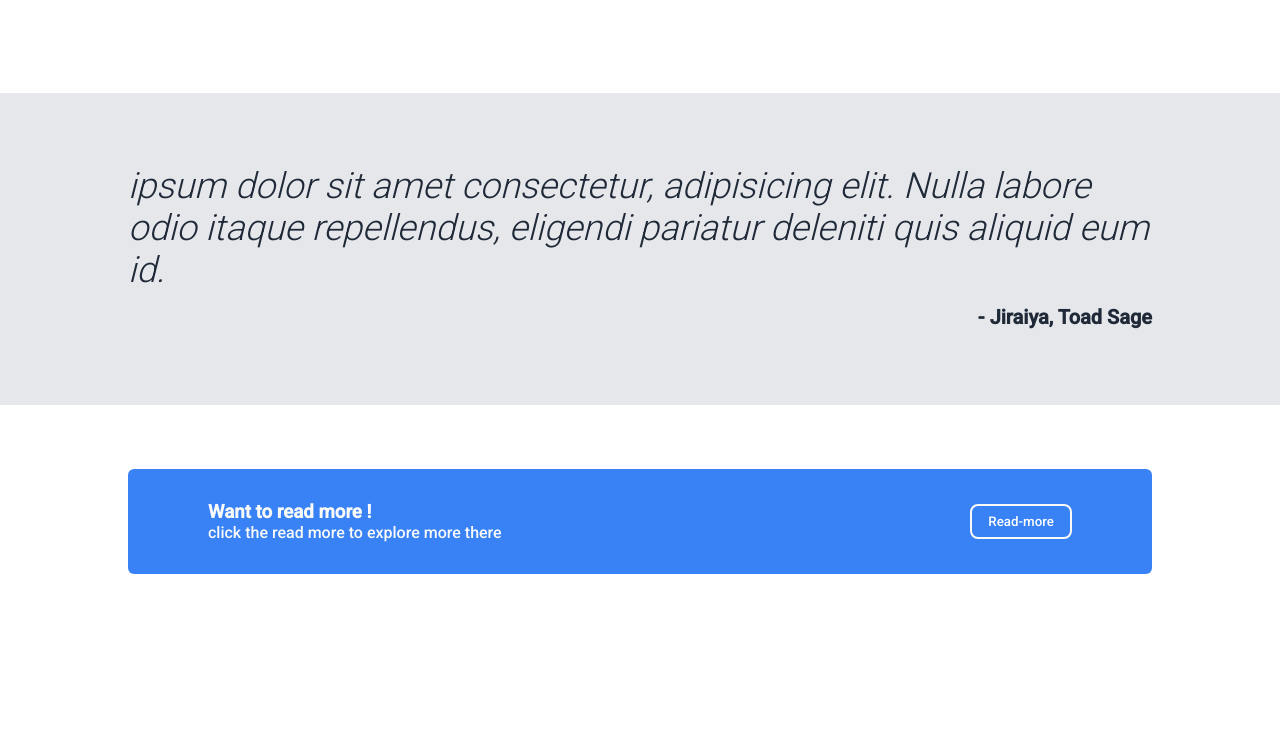
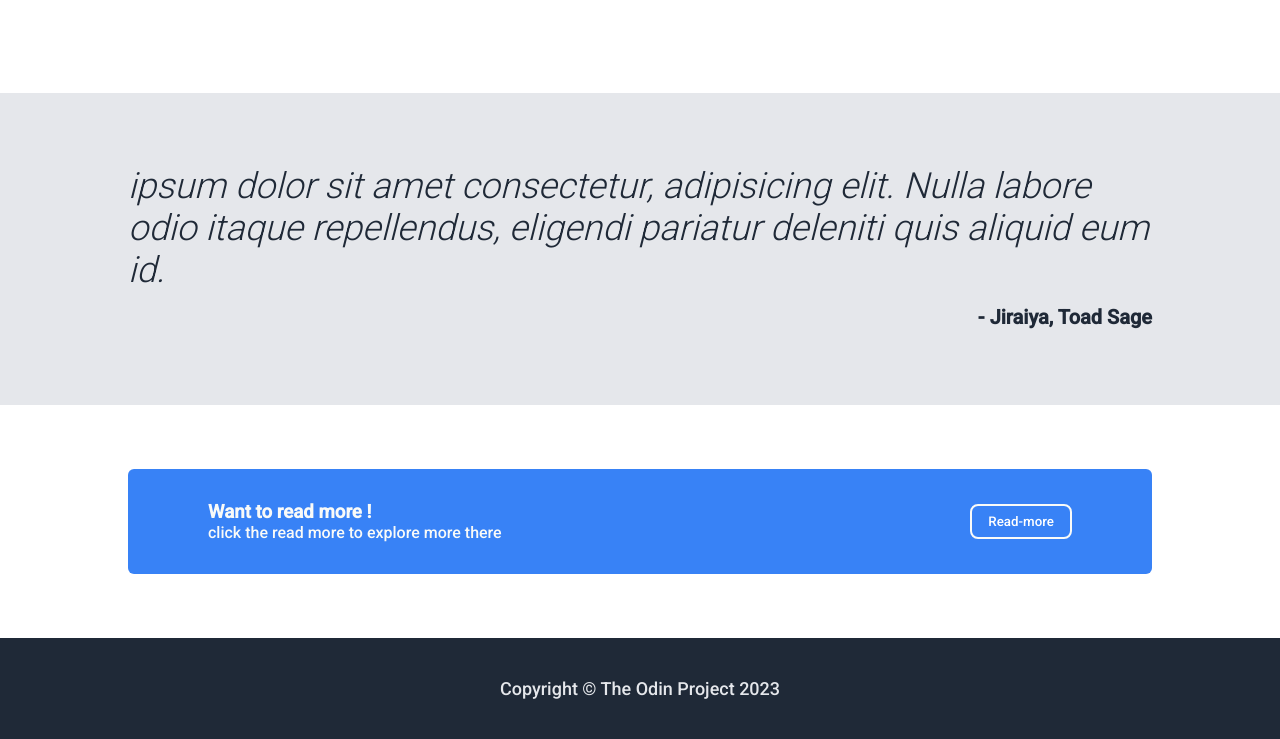
Before and after one commit to albertraj13/landing-page, a plain HTML site: page index.html in a window 1280 px wide. Shown: the part 896-1635 px from the top of the page. Before the commit the page ends 1534 px from the top, so only its background shows below. Drawn offline with Linux system fonts and the light colour scheme.

Commit message:
ADD footer and style for it

```diff
--- a/index.html
+++ b/index.html
@@ -64,5 +64,8 @@
           <button class="button">Read-more</button>
         </div>
     </div>
+    <footer>
+        <p>Copyright &#169; The Odin Project 2023</p>
+    </footer>
 </body>
 </html>
--- a/style.css
+++ b/style.css
@@ -124,3 +124,11 @@ main h2{
 .read-more .container button{
     border: 2px solid #f9faf8;
 }
+/* footer */
+footer{
+    background-color: #1f2937;
+    color: #e5e7eb;
+    font-size: 18px;
+    text-align: center;
+    padding: 2.5rem 0;
+}
```
